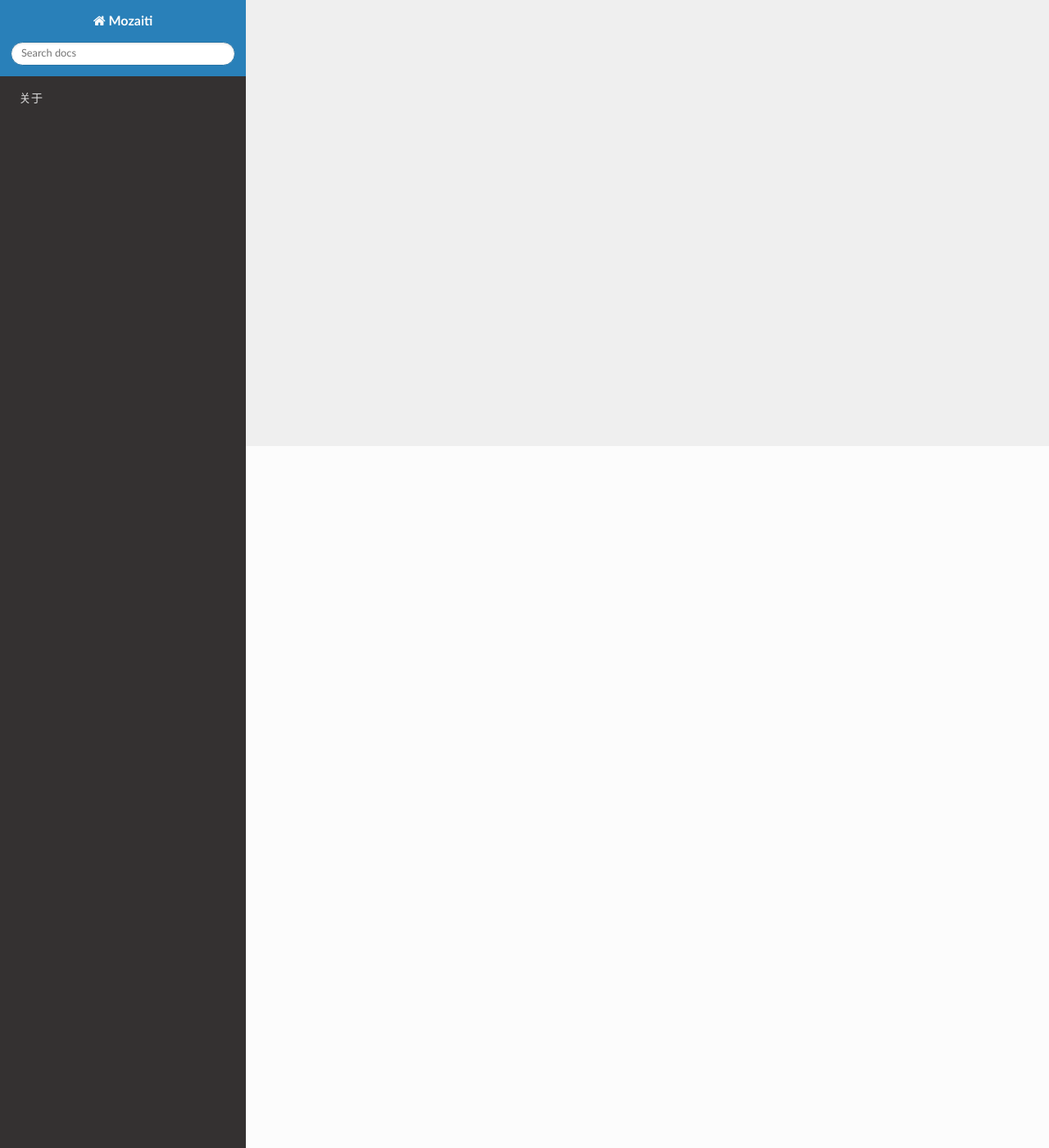
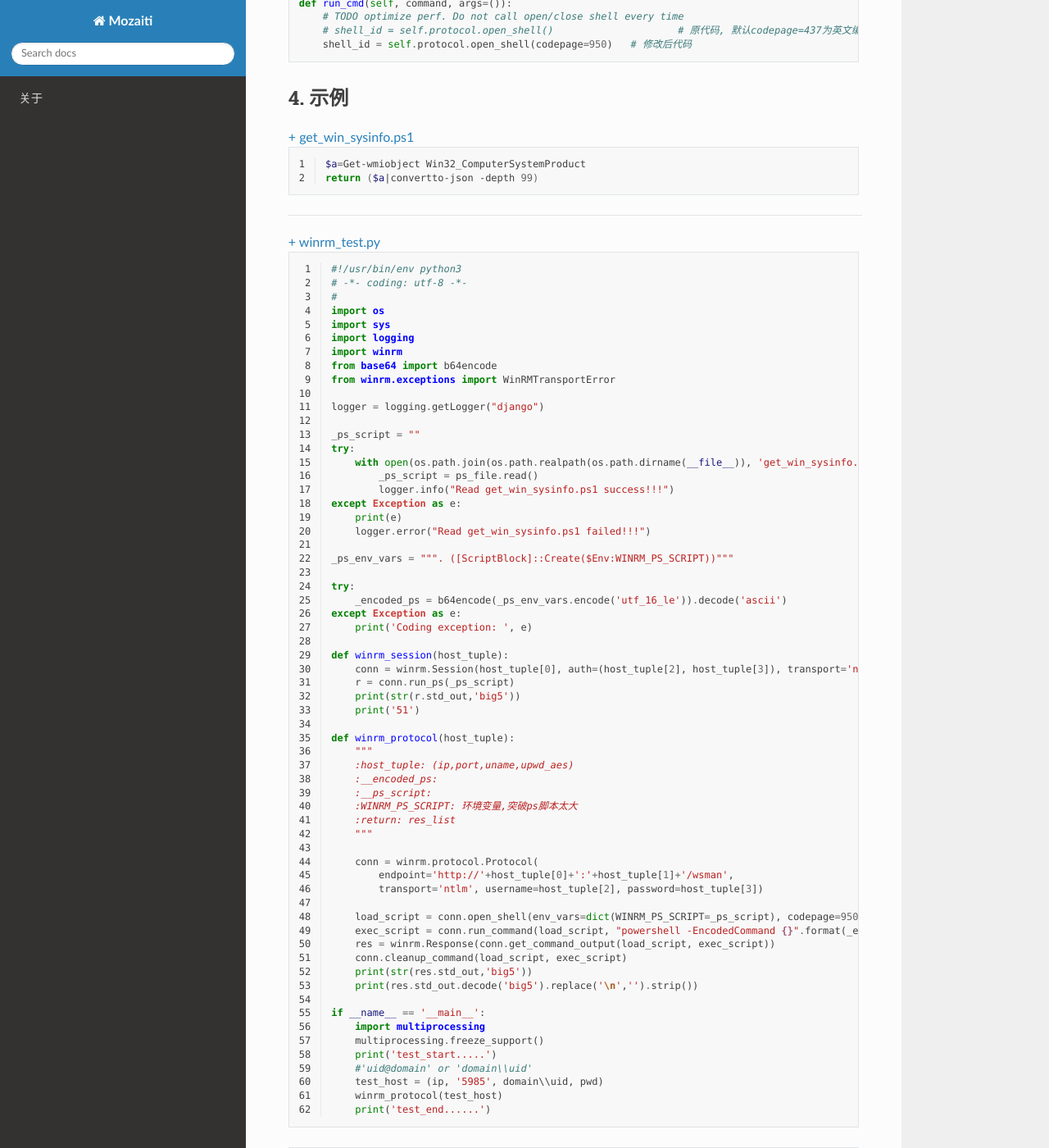
Before and after one commit to timhuang5129/mozaiti, a Sphinx documentation site: the page built from source/tsra/powershell/docs/encode.rst, in a window 1280 px wide and 1400 px high, scrolled down 856 px. Shown: the whole window at 82% size. Built offline with Sphinx 7.4.7 and the Read the Docs theme 2.0.0, drawn with Linux system fonts in a browser that asks for light colours; pages that are not in the unit, such as notebooks, are missing from menus; some of the changed text lies outside the part shown.

Commit message:
Update encode.rst

```diff
--- a/source/tsra/powershell/docs/encode.rst
+++ b/source/tsra/powershell/docs/encode.rst
@@ -1 +1,123 @@
-ssss
+PS编码问题
+=============
+.. hint::
+
+ - Win10+windows server+系统均为繁体字
+ - python3+pywinrm
+
+1. 查看系统编码
+------------------
+::
+
+	#查看windows server编码
+	PS C:\Users\S1111111> chcp
+	    使用中的字碼頁: 950   #即big5编码
+
+2. 不改源码方法
+------------------
+::
+
+	#调用Protocol()中的open_shell(), 而open_shell()可以设置编码格式, 因此直接使用Protocol()不用改源码
+	conn = winrm.protocol.Protocol(endpoint='http://'+host_tuple[0]+':'+host_tuple[1]+'/wsman', transport='ntlm', username=host_tuple[2], password=host_tuple[3])
+	load_script = conn.open_shell(env_vars=dict(WINRM_PS_SCRIPT=_ps_script), codepage=950)
+
+3. 改源码方法
+----------------
+::
+
+	#源码中run_ps()本质上是调用run_cmd(), 而run_cmd()本质又是调用Protocol()中的open_shell(),
+	#而open_shell()可以设置编码格式, 因此直接使用Protocol()不用改源码,
+	#如果非要使用Session(), 则修改源码
+	conn = winrm.Session(ip, auth=(uid, pwd), transport='ntlm')
+	res = conn.run_cmd(_ps_script)
+	res = conn.run_ps(_ps_script)
+
+	#修改pywinrm源码__init__.py
+	#jumpserver路径vi /opt/py3/lib64/python3.6/site-packages/winrm/__init__.py
+
+	def run_cmd(self, command, args=()):
+	    # TODO optimize perf. Do not call open/close shell every time
+	    # shell_id = self.protocol.open_shell()		        # 原代码, 默认codepage=437为英文编码
+	    shell_id = self.protocol.open_shell(codepage=950)	# 修改后代码
+
+4. 示例
+----------
+.. hidden-code-block:: bash
+	:starthidden: False
+	:linenos:
+	:label: + get_win_sysinfo.ps1
+
+	$a=Get-wmiobject Win32_ComputerSystemProduct
+	return ($a|convertto-json -depth 99)
+
+.. raw:: html
+
+	<hr width="700" size="20"/>
+
+.. hidden-code-block:: python
+	:starthidden: False
+	:linenos:
+	:label: + winrm_test.py
+
+	#!/usr/bin/env python3
+	# -*- coding: utf-8 -*-
+	#
+	import os
+	import sys
+	import logging
+	import winrm
+	from base64 import b64encode
+	from winrm.exceptions import WinRMTransportError
+
+	logger = logging.getLogger("django")
+
+	_ps_script = ""
+	try:
+	    with open(os.path.join(os.path.realpath(os.path.dirname(__file__)), 'get_win_sysinfo.ps1'), 'r', encoding='utf-8') as ps_file:
+	        _ps_script = ps_file.read()
+	        logger.info("Read get_win_sysinfo.ps1 success!!!")
+	except Exception as e:
+	    print(e)
+	    logger.error("Read get_win_sysinfo.ps1 failed!!!")
+
+	_ps_env_vars = """. ([ScriptBlock]::Create($Env:WINRM_PS_SCRIPT))"""
+
+	try:
+	    _encoded_ps = b64encode(_ps_env_vars.encode('utf_16_le')).decode('ascii')
+	except Exception as e:
+	    print('Coding exception: ', e)
+
+	def winrm_session(host_tuple):
+	    conn = winrm.Session(host_tuple[0], auth=(host_tuple[2], host_tuple[3]), transport='ntlm')
+	    r = conn.run_ps(_ps_script)
+	    print(str(r.std_out,'big5'))
+	    print('51')
+
+	def winrm_protocol(host_tuple):
+	    """
+	    :host_tuple: (ip,port,uname,upwd_aes)
+	    :__encoded_ps:
+	    :__ps_script:
+	    :WINRM_PS_SCRIPT: 环境变量,突破ps脚本太大
+	    :return: res_list
+	    """
+
+	    conn = winrm.protocol.Protocol(
+	        endpoint='http://'+host_tuple[0]+':'+host_tuple[1]+'/wsman',
+	        transport='ntlm', username=host_tuple[2], password=host_tuple[3])
+
+	    load_script = conn.open_shell(env_vars=dict(WINRM_PS_SCRIPT=_ps_script), codepage=950)
+	    exec_script = conn.run_command(load_script, "powershell -EncodedCommand {}".format(_encoded_ps))
+	    res = winrm.Response(conn.get_command_output(load_script, exec_script))
+	    conn.cleanup_command(load_script, exec_script)
+	    print(str(res.std_out,'big5'))
+	    print(res.std_out.decode('big5').replace('\n','').strip())
+
+	if __name__ == '__main__':
+	    import multiprocessing
+	    multiprocessing.freeze_support()
+	    print('test_start.....')
+	    #'uid@domain' or 'domain\\uid'
+	    test_host = (ip, '5985', domain\\uid, pwd)
+	    winrm_protocol(test_host)
+	    print('test_end......')
```
